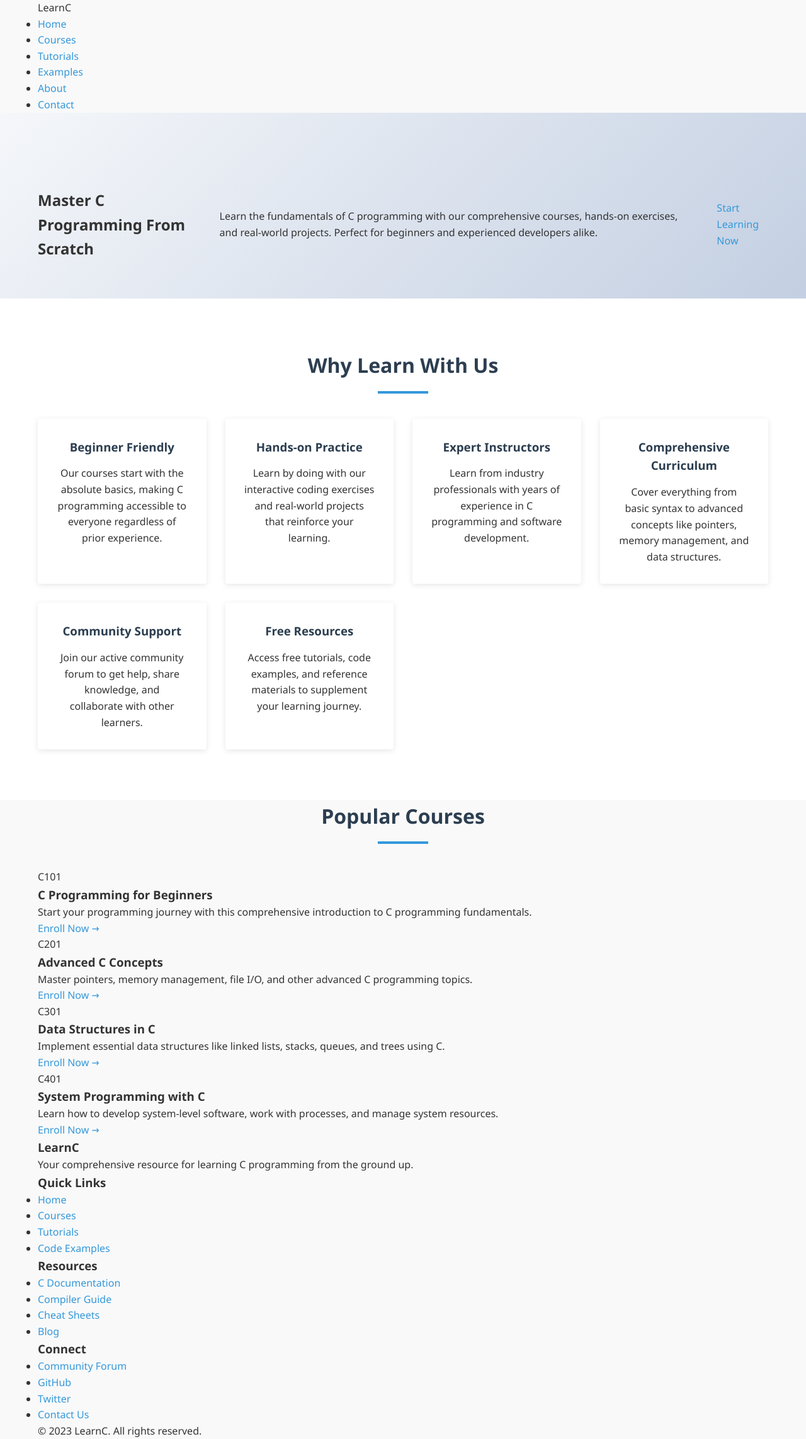
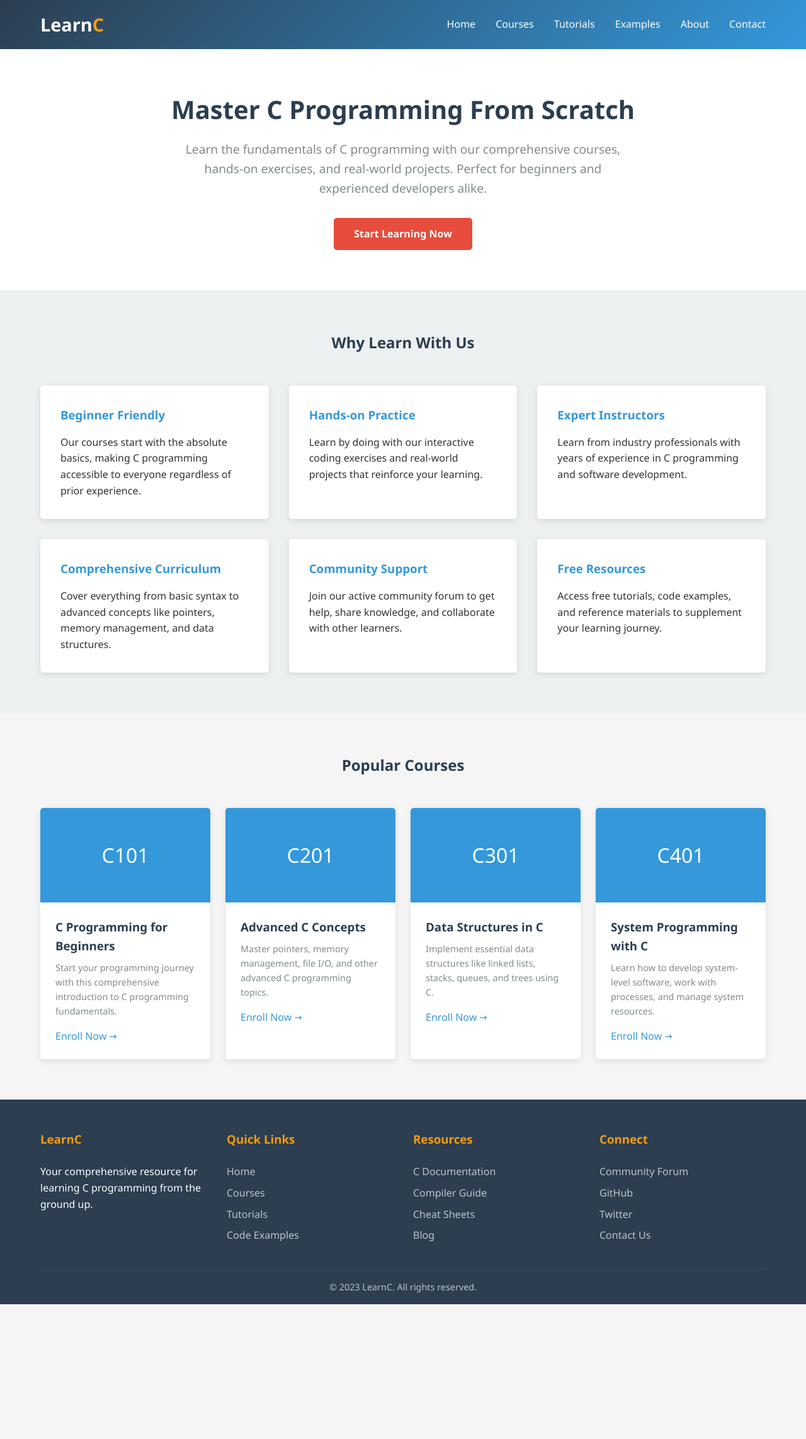
Before and after one commit to mhd-humraz/c-learn-website, a plain HTML site: page index.html in a window 1280 px wide. Shown: the whole page at 63% size. After the commit the page ends 2071 px from the top, so only its background shows below. Drawn offline with Linux system fonts and the light colour scheme.

Commit message:
Update main.css

```diff
--- a/style/main.css
+++ b/style/main.css
@@ -1,400 +1,228 @@
-/* Base Styles */
-:root {
-    --primary-color: #2c3e50;
-    --secondary-color: #3498db;
-    --accent-color: #e74c3c;
-    --light-color: #ecf0f1;
-    --dark-color: #2c3e50;
-    --text-color: #333;
-    --text-light: #7f8c8d;
-    --success-color: #2ecc71;
-    --warning-color: #f39c12;
-    --error-color: #e74c3c;
-    --font-main: 'Segoe UI', Tahoma, Geneva, Verdana, sans-serif;
-    --font-code: 'Courier New', Courier, monospace;
-    --border-radius: 4px;
-    --box-shadow: 0 2px 10px rgba(0, 0, 0, 0.1);
-    --transition: all 0.3s ease;
-}
 
+        /* Basic Reset */
         * {
             margin: 0;
             padding: 0;
             box-sizing: border-box;
+            font-family: 'Segoe UI', Tahoma, Geneva, Verdana, sans-serif;
         }
 
         body {
-    font-family: var(--font-main);
             line-height: 1.6;
-    color: var(--text-color);
-    background-color: #f9f9f9;
+            color: #333;
+            background-color: #f5f5f5;
+        }
+
+        /* Header Styles */
+        header {
+            background: linear-gradient(135deg, #2c3e50, #3498db);
+            color: white;
+            padding: 1rem 0;
+            box-shadow: 0 2px 5px rgba(0,0,0,0.1);
         }
 
         .container {
-    width: 100%;
+            width: 90%;
             max-width: 1200px;
             margin: 0 auto;
-    padding: 0 20px;
         }
 
-a {
-    text-decoration: none;
-    color: var(--secondary-color);
-    transition: var(--transition);
+        nav {
+            display: flex;
+            justify-content: space-between;
+            align-items: center;
         }
 
-a:hover {
-    color: var(--primary-color);
+        .logo {
+            font-size: 1.8rem;
+            font-weight: bold;
         }
 
-.btn {
-    display: inline-block;
-    padding: 10px 20px;
-    border-radius: var(--border-radius);
-    font-weight: 600;
-    text-align: center;
-    transition: var(--transition);
-    border: none;
-    cursor: pointer;
+        .logo span {
+            color: #f39c12;
         }
 
-.btn-primary {
-    background-color: var(--secondary-color);
-    color: white;
+        .nav-links {
+            display: flex;
+            list-style: none;
         }
 
-.btn-primary:hover {
-    background-color: #2980b9;
-    transform: translateY(-2px);
+        .nav-links li {
+            margin-left: 2rem;
         }
 
-.btn-secondary {
-    background-color: var(--light-color);
-    color: var(--dark-color);
+        .nav-links a {
+            color: white;
+            text-decoration: none;
+            font-weight: 500;
+            transition: color 0.3s;
         }
 
-.btn-secondary:hover {
-    background-color: #bdc3c7;
-    transform: translateY(-2px);
+        .nav-links a:hover {
+            color: #f39c12;
+        }
+
+        /* Hero Section */
+        .hero {
+            padding: 4rem 0;
+            text-align: center;
+            background-color: white;
+        }
+
+        .hero h1 {
+            font-size: 2.5rem;
+            margin-bottom: 1rem;
+            color: #2c3e50;
+        }
+
+        .hero p {
+            font-size: 1.2rem;
+            max-width: 700px;
+            margin: 0 auto 2rem;
+            color: #7f8c8d;
+        }
+
+        .cta-button {
+            display: inline-block;
+            background: #e74c3c;
+            color: white;
+            padding: 0.8rem 2rem;
+            border-radius: 5px;
+            text-decoration: none;
+            font-weight: bold;
+            transition: background 0.3s;
+        }
+
+        .cta-button:hover {
+            background: #c0392b;
+        }
+
+        /* Features Section */
+        .features {
+            padding: 4rem 0;
+            background-color: #ecf0f1;
         }
 
         .section-title {
             text-align: center;
-    margin-bottom: 40px;
-    font-size: 2rem;
-    color: var(--primary-color);
-    position: relative;
-}
-
-.section-title::after {
-    content: '';
-    display: block;
-    width: 80px;
-    height: 4px;
-    background-color: var(--secondary-color);
-    margin: 15px auto;
-}
-
-/* Header Styles */
-.main-header {
-    background-color: white;
-    box-shadow: var(--box-shadow);
-    position: fixed;
-    width: 100%;
-    top: 0;
-    z-index: 1000;
-}
-
-.main-header .container {
-    display: flex;
-    justify-content: space-between;
-    align-items: center;
-    padding: 15px 20px;
-}
-
-.logo h1 {
-    color: var(--primary-color);
-    font-size: 1.5rem;
-}
-
-.code-symbol {
-    color: var(--secondary-color);
-}
-
-.main-nav ul {
-    display: flex;
-    list-style: none;
-}
-
-.main-nav li {
-    margin-left: 20px;
-}
-
-.main-nav a {
-    color: var(--dark-color);
-    font-weight: 600;
-    display: flex;
-    align-items: center;
-}
-
-.main-nav a i {
-    margin-right: 8px;
-}
-
-.main-nav a:hover {
-    color: var(--secondary-color);
-}
-
-.main-nav .active a {
-    color: var(--secondary-color);
-}
-
-.mobile-menu-toggle {
-    display: none;
-    background: none;
-    border: none;
-    font-size: 1.5rem;
-    color: var(--dark-color);
-    cursor: pointer;
-}
-
-/* Hero Section */
-.hero {
-    padding: 120px 0 60px;
-    background: linear-gradient(135deg, #f5f7fa 0%, #c3cfe2 100%);
-}
-
-.hero .container {
-    display: flex;
-    align-items: center;
-    gap: 40px;
-}
-
-.hero-content {
-    flex: 1;
-}
-
-.hero-content h2 {
-    font-size: 2.5rem;
-    margin-bottom: 20px;
-    color: var(--primary-color);
-}
-
-.hero-content p {
-    font-size: 1.1rem;
-    margin-bottom: 30px;
-    color: var(--text-light);
-}
-
-.cta-buttons {
-    display: flex;
-    gap: 15px;
-}
-
-.hero-code {
-    flex: 1;
-    background-color: var(--dark-color);
-    border-radius: var(--border-radius);
-    box-shadow: var(--box-shadow);
-    overflow: hidden;
-}
-
-.hero-code pre {
-    margin: 0;
-}
-
-.hero-code code {
-    display: block;
-    padding: 20px;
-    font-family: var(--font-code);
-    font-size: 0.9rem;
-    line-height: 1.5;
-    color: var(--light-color);
-    overflow-x: auto;
-}
-
-/* Features Section */
-.features {
-    padding: 80px 0;
-    background-color: white;
+            margin-bottom: 3rem;
+            color: #2c3e50;
         }
 
         .features-grid {
             display: grid;
-    grid-template-columns: repeat(auto-fit, minmax(250px, 1fr));
-    gap: 30px;
+            grid-template-columns: repeat(auto-fit, minmax(300px, 1fr));
+            gap: 2rem;
         }
 
         .feature-card {
-    background-color: white;
-    border-radius: var(--border-radius);
-    padding: 30px;
-    text-align: center;
-    box-shadow: var(--box-shadow);
-    transition: var(--transition);
+            background: white;
+            padding: 2rem;
+            border-radius: 5px;
+            box-shadow: 0 3px 10px rgba(0,0,0,0.1);
+            transition: transform 0.3s;
         }
 
         .feature-card:hover {
-    transform: translateY(-10px);
-}
-
-.feature-icon {
-    font-size: 2.5rem;
-    color: var(--secondary-color);
-    margin-bottom: 20px;
+            transform: translateY(-5px);
         }
 
         .feature-card h3 {
-    margin-bottom: 15px;
-    color: var(--primary-color);
+            color: #3498db;
+            margin-bottom: 1rem;
         }
 
-/* Quick Start Guide */
-.quick-start {
-    padding: 80px 0;
-    background-color: #f5f7fa;
+        /* Courses Section */
+        .courses {
+            padding: 4rem 0;
         }
 
-.guide-steps {
+        .course-cards {
             display: grid;
-    grid-template-columns: repeat(auto-fit, minmax(200px, 1fr));
-    gap: 30px;
+            grid-template-columns: repeat(auto-fit, minmax(250px, 1fr));
+            gap: 1.5rem;
         }
 
-.step {
-    text-align: center;
-    padding: 30px 20px;
-    background-color: white;
-    border-radius: var(--border-radius);
-    box-shadow: var(--box-shadow);
-    position: relative;
+        .course-card {
+            background: white;
+            border-radius: 5px;
+            overflow: hidden;
+            box-shadow: 0 3px 10px rgba(0,0,0,0.1);
         }
 
-.step-number {
-    width: 50px;
-    height: 50px;
-    background-color: var(--secondary-color);
-    color: white;
-    border-radius: 50%;
+        .course-img {
+            height: 150px;
+            background-color: #3498db;
             display: flex;
             align-items: center;
             justify-content: center;
-    font-size: 1.5rem;
-    font-weight: bold;
-    margin: 0 auto 20px;
+            color: white;
+            font-size: 2rem;
         }
 
-.step h3 {
-    margin-bottom: 15px;
-    color: var(--primary-color);
+        .course-content {
+            padding: 1.5rem;
+        }
+
+        .course-content h3 {
+            margin-bottom: 0.5rem;
+            color: #2c3e50;
+        }
+
+        .course-content p {
+            color: #7f8c8d;
+            margin-bottom: 1rem;
+            font-size: 0.9rem;
+        }
+
+        .course-link {
+            display: inline-block;
+            color: #3498db;
+            text-decoration: none;
+            font-weight: 500;
         }
 
         /* Footer */
-.main-footer {
-    background-color: var(--dark-color);
+        footer {
+            background: #2c3e50;
             color: white;
-    padding: 60px 0 20px;
+            padding: 3rem 0 1rem;
         }
 
-.footer-grid {
+        .footer-content {
             display: grid;
-    grid-template-columns: repeat(auto-fit, minmax(250px, 1fr));
-    gap: 40px;
-    margin-bottom: 40px;
+            grid-template-columns: repeat(auto-fit, minmax(200px, 1fr));
+            gap: 2rem;
+            margin-bottom: 2rem;
         }
 
-.footer-about h3,
-.footer-links h3,
-.footer-social h3 {
-    color: white;
-    margin-bottom: 20px;
-    font-size: 1.2rem;
+        .footer-column h3 {
+            margin-bottom: 1.5rem;
+            color: #f39c12;
         }
 
-.footer-links ul {
+        .footer-column ul {
             list-style: none;
         }
 
-.footer-links li {
-    margin-bottom: 10px;
+        .footer-column ul li {
+            margin-bottom: 0.5rem;
         }
 
-.footer-links a {
+        .footer-column a {
             color: #bdc3c7;
+            text-decoration: none;
+            transition: color 0.3s;
         }
 
-.footer-links a:hover {
+        .footer-column a:hover {
             color: white;
         }
 
-.social-icons {
-    display: flex;
-    gap: 15px;
+        .copyright {
+            text-align: center;
+            padding-top: 1rem;
+            border-top: 1px solid #34495e;
+            color: #bdc3c7;
+            font-size: 0.9rem;
         }
-
-.social-icons a {
-    color: white;
-    font-size: 1.5rem;
-}
-
-.social-icons a:hover {
-    color: var(--secondary-color);
-}
-
-.footer-bottom {
-    text-align: center;
-    padding-top: 20px;
-    border-top: 1px solid rgba(255, 255, 255, 0.1);
-}
-
-/* Responsive Design */
-@media (max-width: 768px) {
-    .main-nav {
-        position: fixed;
-        top: 70px;
-        left: 0;
-        width: 100%;
-        background-color: white;
-        box-shadow: var(--box-shadow);
-        padding: 20px;
-        transform: translateY(-150%);
-        transition: var(--transition);
-    }
-
-    .main-nav.active {
-        transform: translateY(0);
-    }
-
-    .main-nav ul {
-        flex-direction: column;
-    }
-
-    .main-nav li {
-        margin: 10px 0;
-    }
-
-    .mobile-menu-toggle {
-        display: block;
-    }
-
-    .hero .container {
-        flex-direction: column;
-    }
-
-    .hero-content,
-    .hero-code {
-        width: 100%;
-    }
-
-    .hero {
-        padding: 100px 0 40px;
-    }
-}
-
-/* Syntax Highlighting (basic) */
-.token.keyword { color: #c678dd; }
-.token.function { color: #61afef; }
-.token.string { color: #98c379; }
-.token.comment { color: #5c6370; font-style: italic; }
-.token.number { color: #d19a66; }
-.token.operator { color: #56b6c2; }
```
Lines whose indentation alone changed are shown as unchanged.
